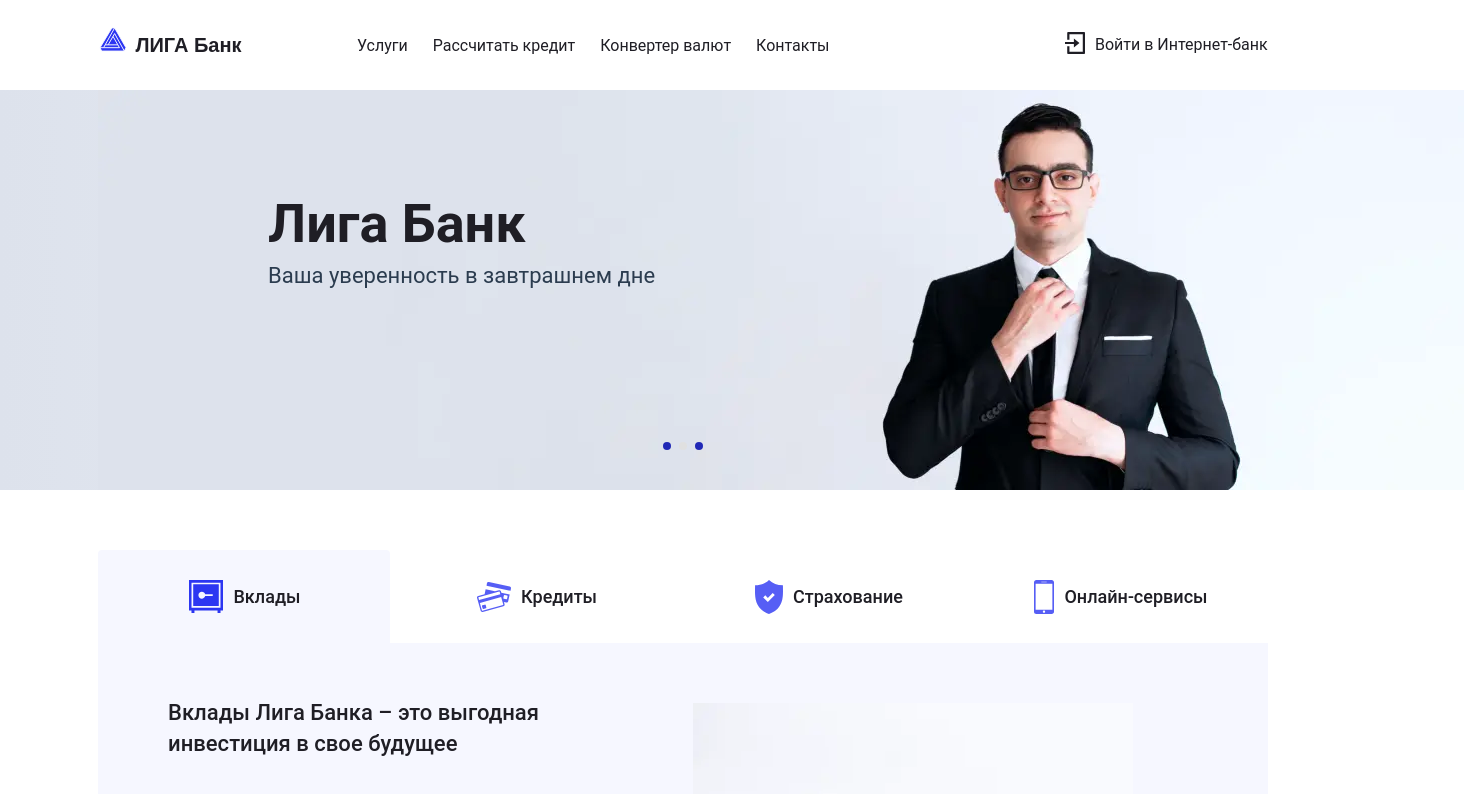
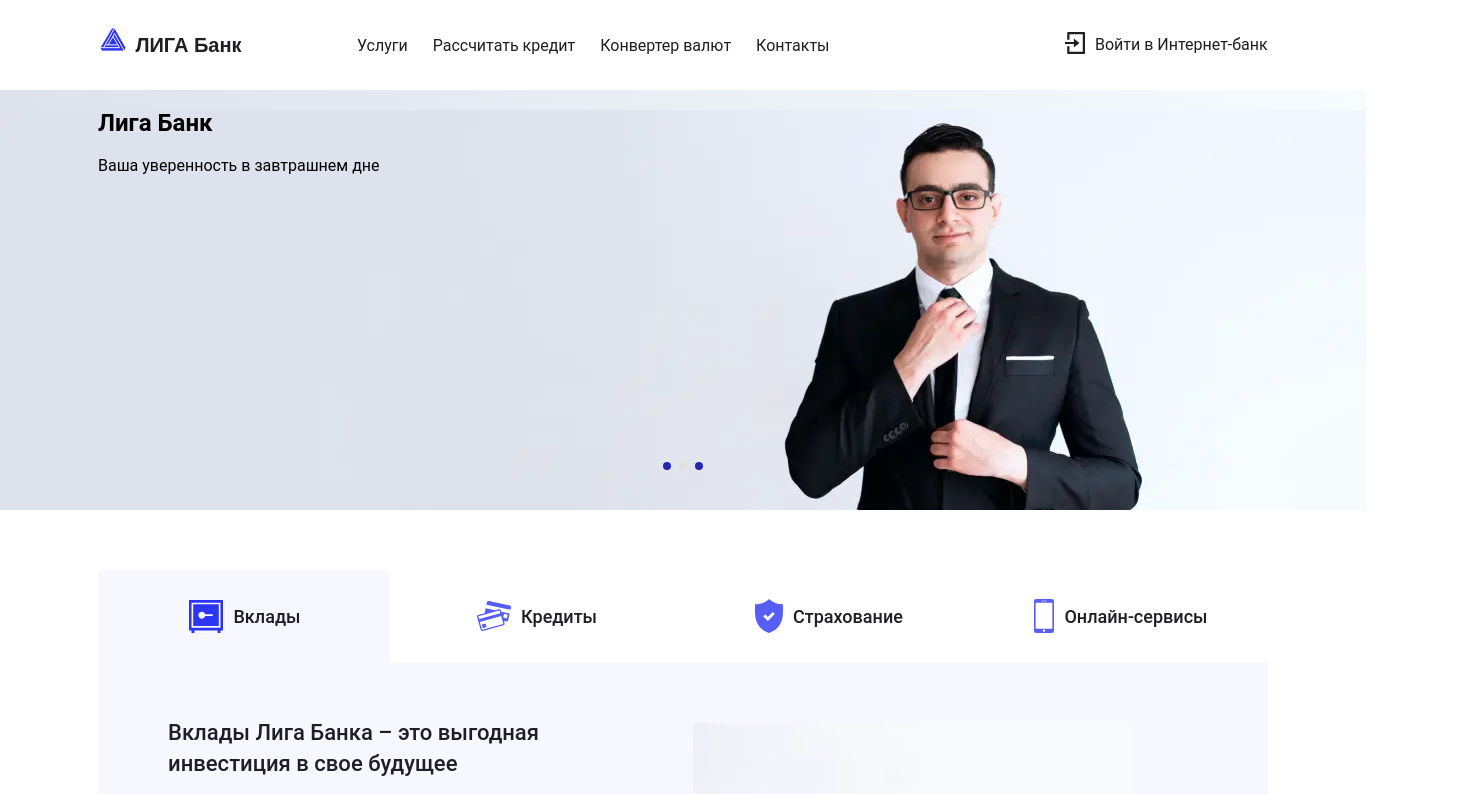
Before and after one commit to sanich123/ligaBank, a React (Create React App) app: page / in a window 1280 px wide. Shown: the top 794 px of the page, 1464 px wide, since content can reach past the window. Built offline with nearby package versions, Linux system fonts and the light colour scheme.

Commit message:
Ничего не получается со слайдером

```diff
--- a/src/components/calculator/step-two/first-deposite/first-deposite.tsx
+++ b/src/components/calculator/step-two/first-deposite/first-deposite.tsx
@@ -47,7 +47,7 @@ export default function FirstDeposite({price, setDeposite, deposite, minPercent}
           }
         }}
       />
-      {currentPrice > currentDeposite && (
+      {currentPrice >= currentDeposite && (
         <>
           <input
             type="range"
--- a/src/components/map/map-styles.css
+++ b/src/components/map/map-styles.css
@@ -11,5 +11,5 @@
   font-size: 41px;
   line-height: 140%;
   color:  var(--basic-black);
-  margin-bottom: 58px;
+  margin-bottom: 53px;
 }
--- a/src/components/slider/slider-styles.css
+++ b/src/components/slider/slider-styles.css
@@ -1,22 +1,57 @@
+/*Layout*/
+
 .wrapper-slider {
   margin: 0 auto;
   width: 100%;
+
 }
 
-.wrapper-slider__first-slide {
-  background:  var(--basic-blue);
+.wrapper-slider__first-gradient {
+  background: var(--basic-blue);
 }
 
-.wrapper-slider__second-slide {
-  background: linear-gradient(to right, rgba(221, 226, 236, 1), rgba(242, 248, 255, 1))
+.wrapper-slider__second-gradient {
+  background: linear-gradient(to right, rgba(221, 226, 236, 1), rgba(246, 252, 255, 1));
 }
 
-.wrapper-slider__third-slide {
-  background:linear-gradient(to right, rgba(230, 241, 254, 1), rgba(235, 243, 253, 1))
+.wrapper-slider__third-gradient {
+  background: linear-gradient(to right, rgba(230, 241, 254, 1), rgba(235, 243, 253, 1));
+}
+
+.wrapper-slider__second-img {
+  background-image: url("../../../public/img/promo-man.webp");
+  width: 1366px;
+  height: 400px;
+  margin: 0 auto;
+}
+
+.wrapper-slider__third-img {
+  background-image: url("../../../public/img/promo-girl.webp");
+  width: 1366px;
+  height: 400px;
+  margin: 0 auto;
+}
+
+.slider__list--first-slide {
+  position: relative;
+  display: grid;
+  grid-template-rows: min-content min-content min-content;
+  width: 1366px;
+  height: 400px;
+  margin: 0 auto;
 }
 
 .slider {
   position: relative;
+}
+
+.slider__controls {
+  position: absolute;
+  display: flex;
+  flex-wrap: wrap;
+  column-gap: 8px;
+  right: 565px;
+  top: 352px;
 }
 
 .slider__list {
@@ -26,11 +61,8 @@
   min-height: 400px;
 }
 
-.slider__list--first-slide,
 .slider__list--second-slide,
 .slider__list--third-slide {
-  min-width: 1170px;
-  min-height: 400px;
   padding-top: 102px;
   padding-left: 170px;
 }
@@ -56,7 +88,7 @@
   height: 269px;
   right: 200px;
   bottom: 0;
-  background: linear-gradient(183.47deg, rgba(56, 65, 255, 0) 27.26%, #3841FF 97.14%);
+  background: linear-gradient(45deg, rgba(56, 65, 255, 0) 27.26%, #3841FF 97.14%);
 }
 
 .slider__list--first-slide::before {
@@ -80,18 +112,6 @@
   background-image: url("../../../public/img/white-card.webp");
   left: 709px;
   top: 61px;
-}
-
-.slider__list--second-slide {
-  background-image: url("../../../public/img/promo-man.webp");
-  width: 1366px;
-  height: 400px;
-}
-
-.slider__list--third-slide {
-  background-image: url("../../../public/img/promo-girl.webp");
-  width: 1366px;
-  height: 400px;
 }
 
 .slider__list--first-slide h2,
@@ -129,8 +149,6 @@
   display: flex;
   justify-content: center;
   align-items: center;
-
-
   font-weight: 500;
   font-size: 18px;
   line-height: 21px;
@@ -149,14 +167,7 @@
   background:  var(--basic-white);
 }
 
-.slider__controls {
-  display: flex;
-  flex-wrap: wrap;
-  column-gap: 8px;
-  position: absolute;
-  right: 565px;
-  top: 352px;
-}
+
 
 .slider__controls button {
   border: none;
--- a/src/components/slider/slider.tsx
+++ b/src/components/slider/slider.tsx
@@ -1,30 +1,32 @@
+/* eslint-disable @typescript-eslint/no-unused-vars */
 import { useEffect, useRef, useState } from 'react';
 import { FIRST_SLIDE, LAST_SLIDE, SECOND_SLIDE, slidersNumbers, sliderTabs } from '../../utils/const';
 import './slider-styles.css';
 
 export default function Slider() {
   const DELAY = 4000;
-  const [activeSlide, setActiveSlide] = useState(FIRST_SLIDE);
+  const [activeSlide, setActiveSlide] = useState(SECOND_SLIDE);
   const timeoutRef = useRef<ReturnType<typeof setTimeout> | null>(null);
 
-  function resetTimeout() {
-    if (timeoutRef.current) {
-      clearTimeout(timeoutRef.current);
-    }
-  }
+  // function resetTimeout() {
+  //   if (timeoutRef.current) {
+  //     clearTimeout(timeoutRef.current);
+  //   }
+  // }
 
-  useEffect(() => {
-    resetTimeout();
-    timeoutRef.current = setTimeout(() => setActiveSlide(activeSlide === LAST_SLIDE ? FIRST_SLIDE : activeSlide + 1), DELAY);
-    return () => {
-      resetTimeout();
-    };
-  }, [activeSlide, setActiveSlide]);
+  // useEffect(() => {
+  //   resetTimeout();
+  //   timeoutRef.current = setTimeout(() => setActiveSlide(activeSlide === LAST_SLIDE ? FIRST_SLIDE : activeSlide + 1), DELAY);
+  //   return () => {
+  //     resetTimeout();
+  //   };
+  // }, [activeSlide, setActiveSlide]);
 
   return (
     <div
-      className={`wrapper-slider wrapper-slider__${slidersNumbers[activeSlide]}-slide`}
+      className={`wrapper-slider wrapper-slider__${slidersNumbers[activeSlide]}-gradient`}
     >
+      <div className={`wrapper-slider__${slidersNumbers[activeSlide]}-img`}>
         <section className="slider container">
           <div className="slider__controls">
             {sliderTabs.map((tab, index) => (
@@ -34,30 +36,35 @@ export default function Slider() {
                 className={activeSlide === index ? 'active' : ''}
                 disabled
                 aria-label={tab}
-            />))}
+              />
+            ))}
           </div>
           <ul className="slider__list">
             {activeSlide === FIRST_SLIDE && (
               <li className="slider__list--first-slide">
-              <div className="slider__list--first-gradient"/>
-              <div className="slider__list--second-gradient"/>
+                <div className="slider__list--first-gradient" />
+                <div className="slider__list--second-gradient" />
                 <h2>Лига Банк</h2>
                 <p>Кредиты на любой случай</p>
                 <a href="#calculator">Рассчитать кредит</a>
-            </li>)}
+              </li>
+            )}
             {activeSlide === SECOND_SLIDE && (
-            <li className="slider__list--second-slide">
+              <li>
                 <h2>Лига Банк</h2>
                 <p>Ваша уверенность в завтрашнем дне</p>
-            </li>)}
+              </li>
+            )}
             {activeSlide === LAST_SLIDE && (
-            <li className="slider__list--third-slide">
+              <li>
                 <h2>Лига Банк</h2>
                 <p>Всегда рядом</p>
                 <a href="#offices">Найти отделение</a>
-            </li>)}
+              </li>
+            )}
           </ul>
         </section>
       </div>
+    </div>
   );
 }
```
Lines whose indentation alone changed are shown as unchanged.
